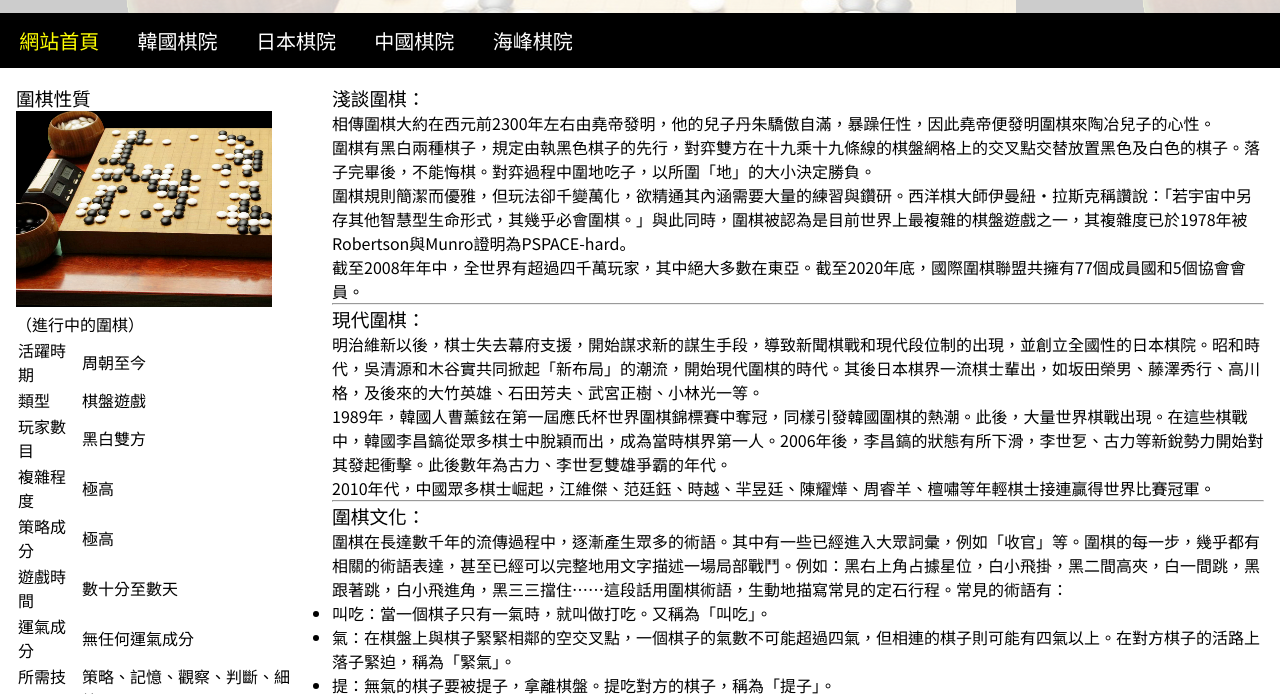
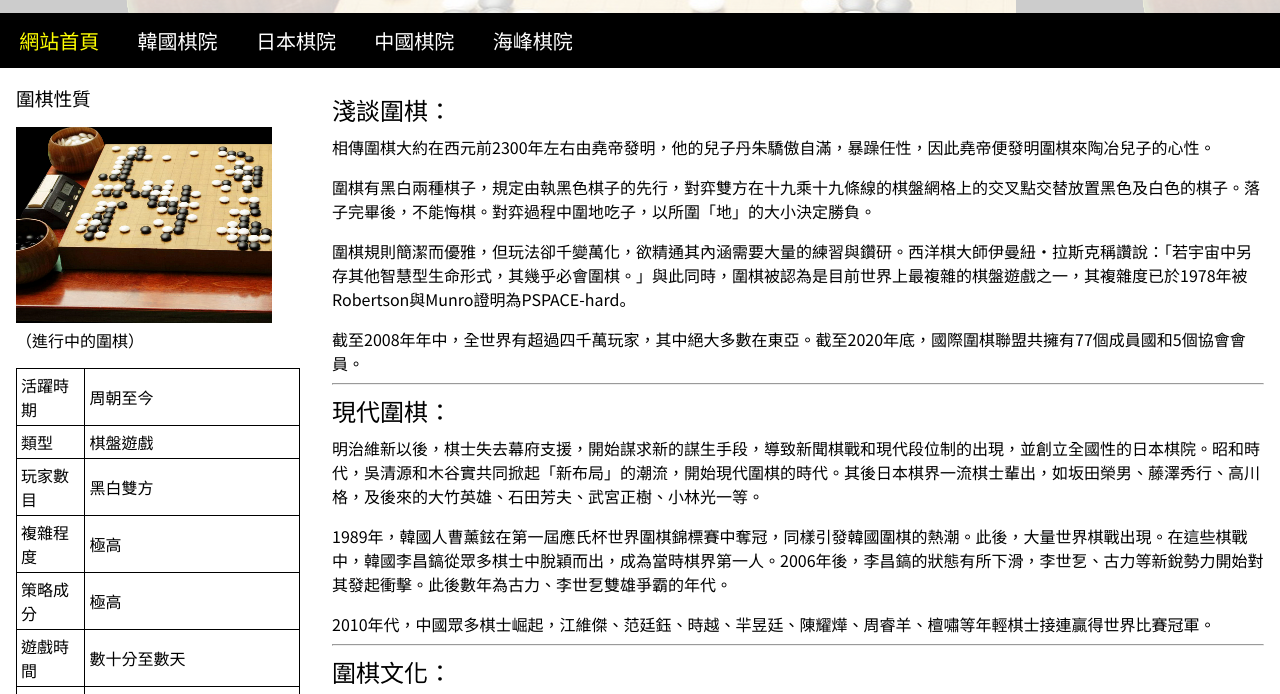
Before and after one commit to jjjj88521/Project1-GOwebsite, a plain HTML site: page index.html in a window 1280 px wide. Shown: the part 101-795 px from the top of the page. Drawn offline with Linux system fonts and the light colour scheme.

Commit message:
2023/1/21 index.html modify

```diff
--- a/style.css
+++ b/style.css
@@ -72,8 +72,37 @@ section.left img {
   width: 90%;
 }
 
+section.left h3 {
+  margin-bottom: 1rem;
+}
+
+section.left table {
+  margin-top: 1rem;
+}
+
+section.left table,
+tr,
+td {
+  padding: 0.25rem;
+  border: solid 0.1px;
+  border-collapse: collapse;
+}
+
 section.right {
   flex: 4 1 500px;
+}
+
+section.right h3 {
+  font-size: 1.5rem;
+  padding-top: 0.5rem;
+}
+
+p {
+  padding: 0.5rem 0rem;
+}
+
+section.right ul {
+  margin-left: 1.5rem;
 }
 
 /* 棋士框框*/
```
